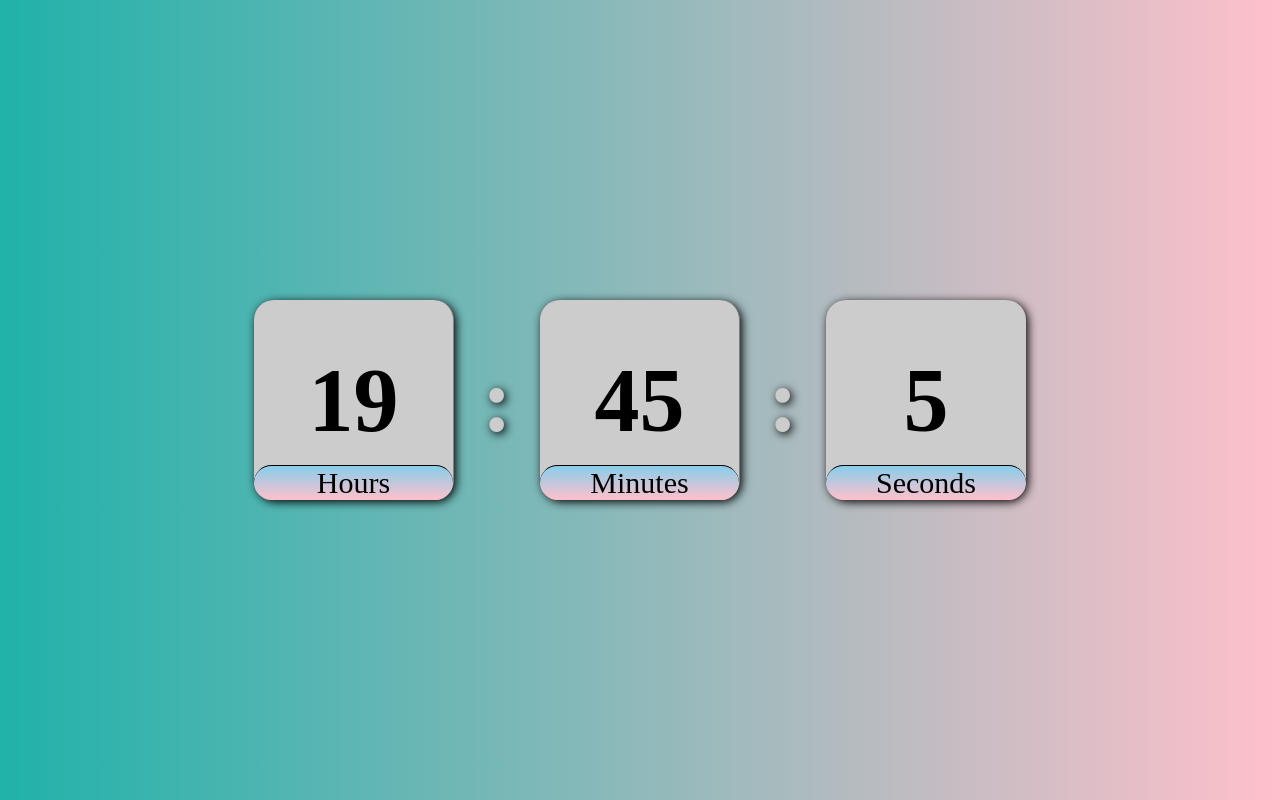
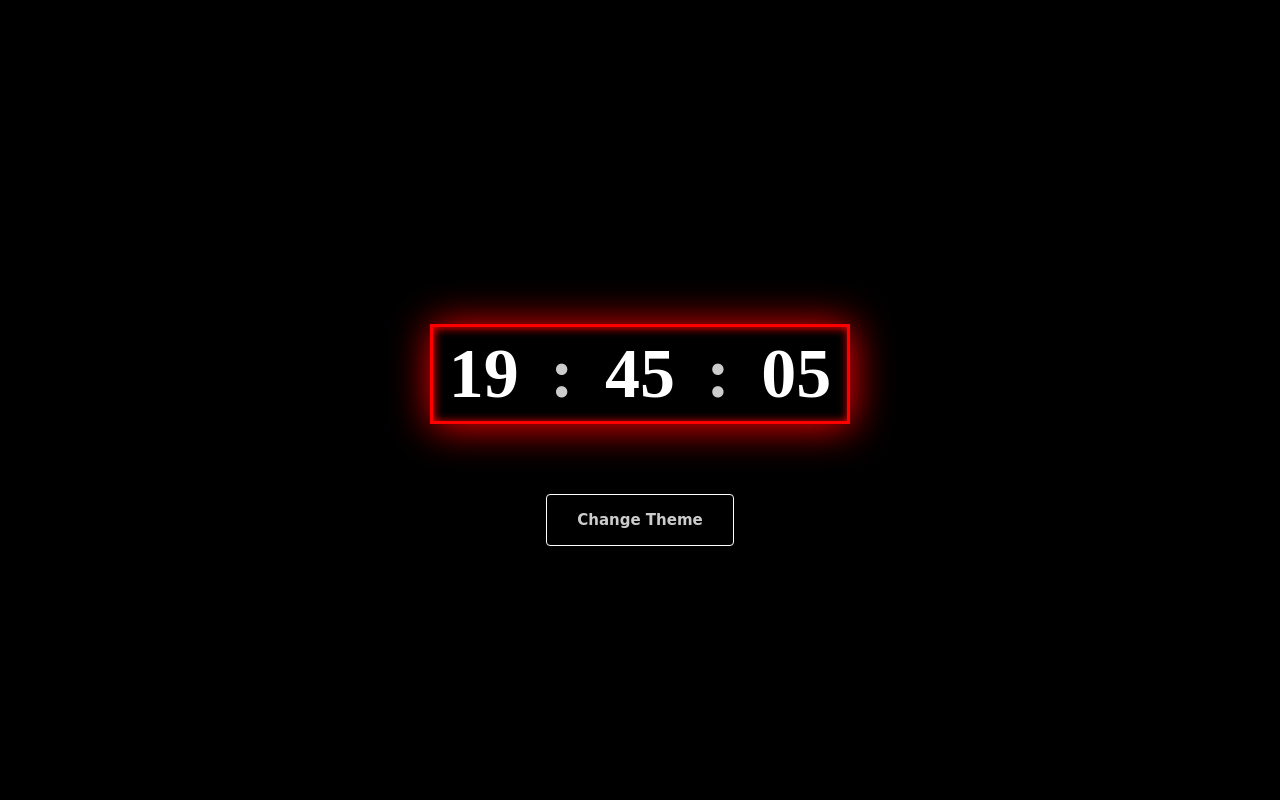
Before and after one commit to RohaanUmair/Digital-Clock, a plain HTML site: page index.html in a window 1280 px wide. Drawn offline with Linux system fonts and the light colour scheme.

Commit message:
Added styles

```diff
--- a/index.html
+++ b/index.html
@@ -23,6 +23,7 @@
             <h3>Seconds</h3>
         </div>
     </div>
+    <button onclick="changeTheme()">Change Theme</button>
     <script src="main.js"></script>
 </body>
 </html>
--- a/main.js
+++ b/main.js
@@ -2,10 +2,78 @@ const hour = document.getElementById('hour');
 const min = document.getElementById('mins');
 const second = document.getElementById('sec');
 
+const body = document.querySelector('body');
+const box = document.querySelector('.box');
+const hrMinSec = document.querySelectorAll('.hour, .mins, .sec');
+const text = document.querySelectorAll('h3');
+const col = document.querySelector('h2');
 
-setInterval(function(){
+
+function formatTwoDigits(num) {
+    return num.toString().padStart(2, '0');
+}
+
+setInterval(function() {
     let date = new Date();
-    hour.innerText = date.getHours();
-    min.innerText = date.getMinutes();
-    second.innerText = date.getSeconds();
+    hour.innerText = formatTwoDigits(date.getHours());
+    min.innerText = formatTwoDigits(date.getMinutes());
+    second.innerText = formatTwoDigits(date.getSeconds());
 }, 1000);
+
+
+let darkTheme = true;
+function changeTheme(){
+    if (darkTheme){
+        body.style.background = 'linear-gradient(to right, lightseagreen, pink)';
+
+        box.style.height = '200px';
+        box.style.width = '800px';
+        box.style.boxShadow = 'none';
+        box.style.border = 'none'
+
+        hrMinSec.forEach(element => {
+            element.style.width = '200px';
+            element.style.height = '100%';
+            element.style.color = 'black'
+            element.style.fontSize = '45px';
+            element.style.borderRight = '1px solid gray';
+            element.style.backgroundColor = '#ccc';
+            element.style.borderRadius = '20px';
+            element.style.boxShadow = '2px 2px 10px black';
+            element.style.position = 'relative';
+        });
+
+        col.style.fontSize = '90px';
+
+        text.forEach(h3 => {
+            h3.style.display = 'block';
+        });
+        darkTheme = false;
+    } else {
+        body.style.background = 'black';
+
+        box.style.height = '100px';
+        box.style.width = '420px';
+        box.style.boxShadow = '2px 2px 40px red, inset 1px 1px 10px red';
+        box.style.border = '3px solid red';
+
+        hrMinSec.forEach(element => {
+            element.style.width = 'auto';
+            element.style.height = 'auto';
+            element.style.color = 'white';
+            element.style.fontSize = '35px';
+            element.style.borderRight = 'none';
+            element.style.backgroundColor = 'transparent';
+            element.style.borderRadius = '0';
+            element.style.boxShadow = 'none';
+            element.style.position = 'relative';
+        });
+
+        col.style.fontSize = '70px';
+
+        text.forEach(h3 => {
+            h3.style.display = 'none';
+        });
+        darkTheme = true;
+    }
+}
--- a/style.css
+++ b/style.css
@@ -10,12 +10,15 @@ body{
     display: flex;
     justify-content: center;
     align-items: center;
-    background: linear-gradient(to right, lightseagreen, pink);
+    background-color: black;
+    flex-direction: column;
 }
 
 .box{
-    height: 200px;
-    width: 800px;
+    height: 100px;
+    width: 420px;
+    border: 3px solid red;
+    box-shadow: 2px 2px 40px red, inset 1px 1px 10px red;
     display: flex;
     justify-content: space-around;
     align-items: center;
@@ -24,29 +27,22 @@ body{
 .hour,
 .mins,
 .sec{
-    width: 200px;
-    height: 100%;
     display: flex;
     align-items: center;
     justify-content: center;
-    font-size: 45px;
-    border-right: 1px solid gray;
-    background-color: #ccc;
-    border-radius: 20px;
-    box-shadow: 2px 2px 10px black;
+    font-size: 35px;
+    color: white;
     position: relative;
-}
-.sec{
-    border: none;
 }
 
 h2{
-    font-size: 90px;
+    font-size: 70px;
     color: #ccc;
     text-shadow: 2px 2px 10px black;
 }
 
 h3{
+    display: none;
     position: absolute;
     bottom: 0;
     font-size: 30px;
@@ -57,3 +53,24 @@ h3{
     border-radius: inherit;
     background: linear-gradient(skyblue,pink);
 }
+
+button{
+    width: 5cm;
+    height: 1.4cm;
+    transform: translateY(70px);
+    font-family: cursive;
+    border-radius: 4px;
+    border: 0.5px solid white;
+    background-color: black;
+    color: #ccc;
+    display: flex;
+    justify-content: center;
+    align-items: center;
+    cursor: pointer;
+    font-weight: 900;
+    font-size: 15px;
+    transition: scale 0.3s linear;
+}
+button:active{
+    scale: 0.97;
+}
```
